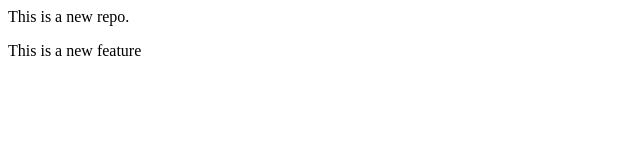
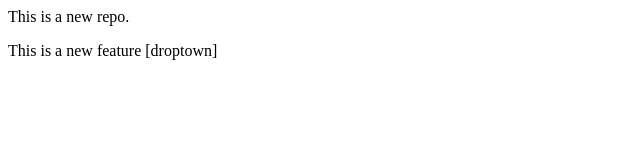
Before and after one commit to pitamkagithub/localrepo, a plain HTML site: page index.html in a window 1280 px wide. Shown: the full height of the page, 0-640 px from the left. Drawn offline with Linux system fonts and the light colour scheme.

Commit message:
add droptown

```diff
--- a/index.html
+++ b/index.html
@@ -1,2 +1,2 @@
 <p>This is a new repo.</p>
-<p>This is a new feature</p>
+<p>This is a new feature [droptown]</p>
```
